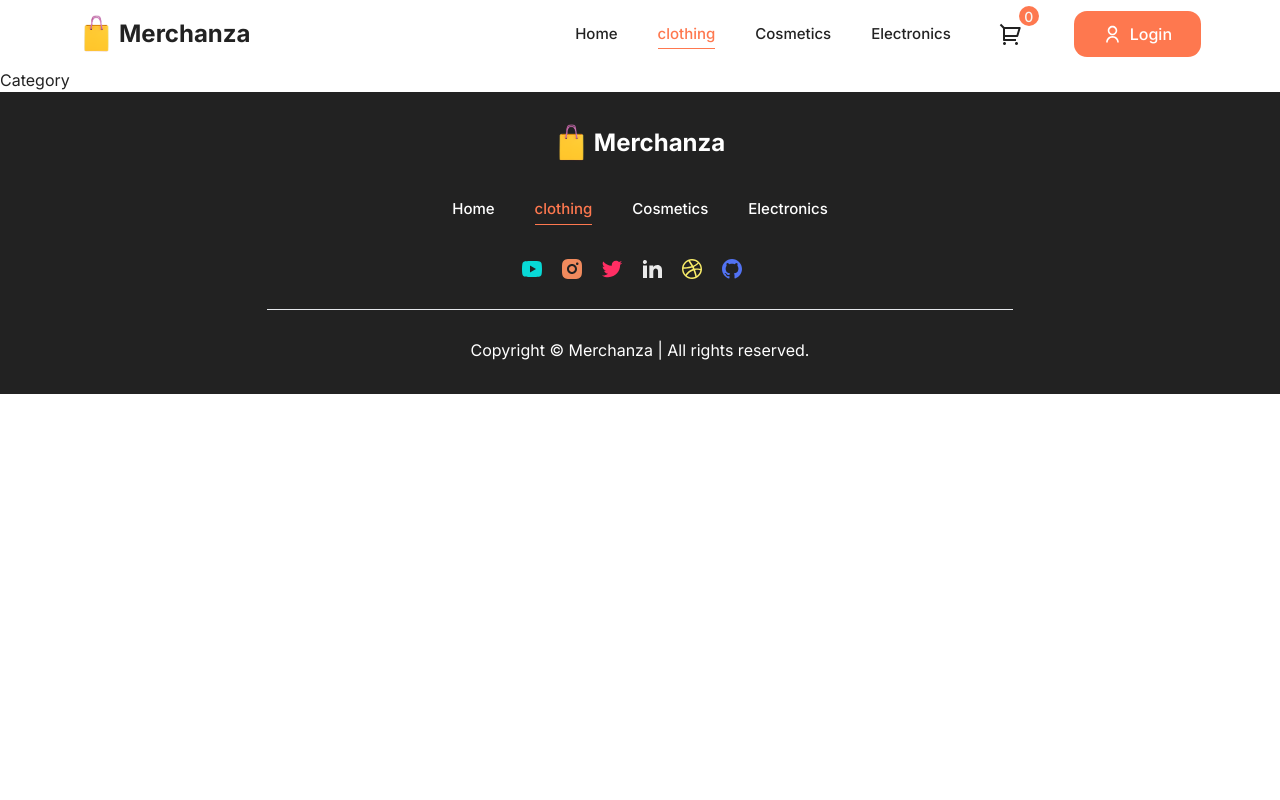
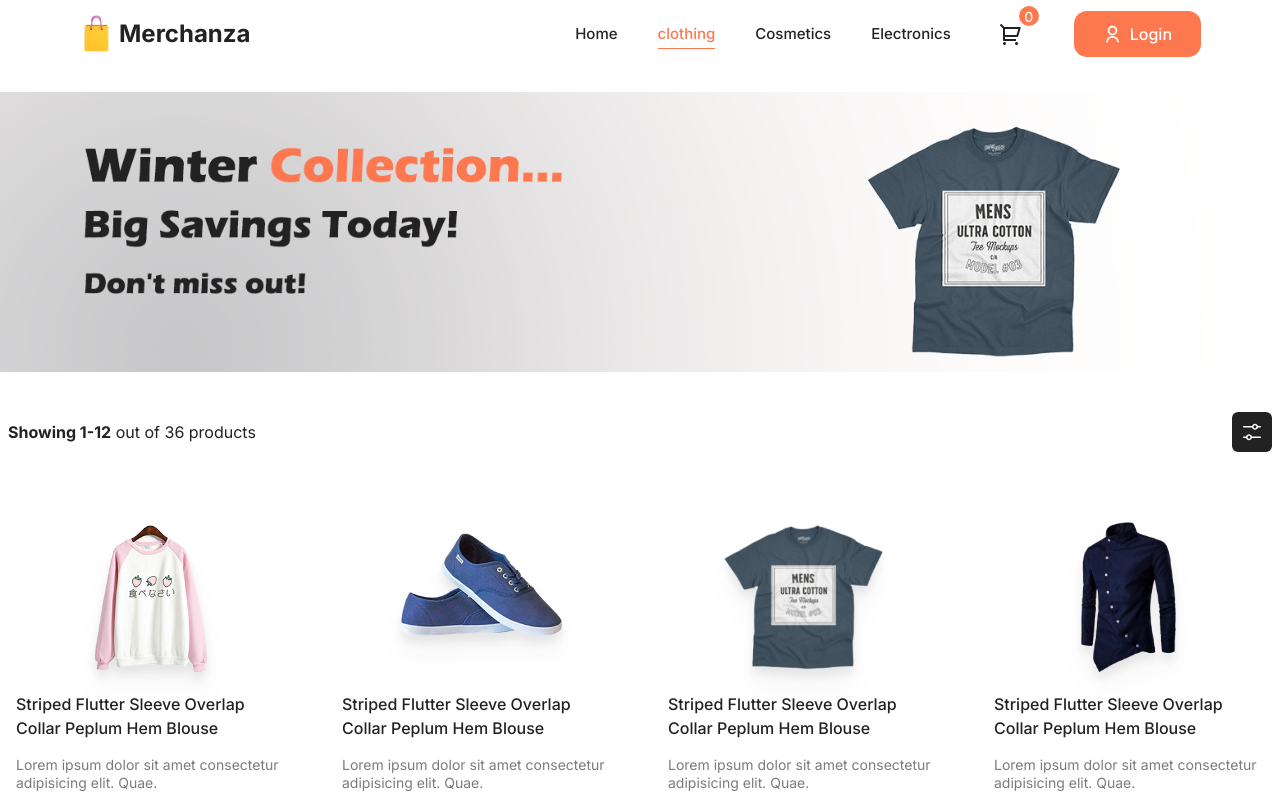
Before and after one commit to koffygeek/Merchanza, a React (Vite) app in the folder frontend/: page /clothing in a window 1280 px wide. Shown: the top 800 px of the page. Built offline with nearby package versions, Linux system fonts and the light colour scheme; a web font is replaced by a local one.

Commit message:
end category.jsx

```diff
--- a/frontend/src/App.jsx
+++ b/frontend/src/App.jsx
@@ -4,6 +4,9 @@
 import Category from "./pages/Category.jsx";
 import Product from "./pages/Product.jsx";
 import Footer from "./components/Footer.jsx";
+import clothingbanner from "./assets/clothingbanner.png";
+import cosmeticsbanner from "./assets/cosmeticsbanner.png";
+import electronicsbanner from "./assets/electronicsbanner.png";
 
 export default function App() {
   return (
@@ -12,10 +15,23 @@
         <Header />
         <Routes>
           <Route path="/" element={<Home />} />
-          <Route path="/clothing" element={<Category />} />
-          <Route path="/cosmetics" element={<Category />} />
-          <Route path="/electronics" element={<Category />} />
-          <Route path="/product" element={<Category />} />
+          <Route
+            path="/clothing"
+            element={<Category category={"clothing"} banner={clothingbanner} />}
+          />
+          <Route
+            path="/cosmetics"
+            element={
+              <Category category={"cosmetics"} banner={cosmeticsbanner} />
+            }
+          />
+          <Route
+            path="/electronics"
+            element={
+              <Category category={"electronics"} banner={electronicsbanner} />
+            }
+          />
+          <Route path="/product" element={<Product />} />
           <Route path=":productId" element={<Product />}></Route>
           {/* <Route path="/cart-page" element={<Cart />} />
           <Route path="/login" element={<Login />} /> */}
--- a/frontend/src/pages/Category.jsx
+++ b/frontend/src/pages/Category.jsx
@@ -1,7 +1,47 @@
 import React from "react";
+import { VscSettings } from "react-icons/vsc";
+import all_products from "../assets/all_products";
+import Item from "../components/Item";
+import { Link } from "react-router-dom";
 
-const Category = () => {
-  return <div>Category</div>;
+const Category = ({ banner, category }) => {
+  return (
+    <section max-padd-container bg-primary>
+      <div>
+        <div className="pt-6">
+          <img src={banner} alt="" className="block mb-7 mx-auto" />
+        </div>
+        <div className="flexBetween my-10 mx-2">
+          <h5>
+            <span className="font-bold">Showing 1-12</span> out of 36 products
+          </h5>
+          <Link to={"/"}>
+            <VscSettings className="text-3xl bg-tertiary rounded-md h-10 w-10 p-2 text-white" />
+          </Link>
+        </div>
+        {/* {container} */}
+        <div className="grid grid-cols-1 xs:grid-cols-2 lg:grid-cols-4 gap-6 gap-y-28 mt-32">
+          {all_products.map((item) => {
+            if (category === item.category) {
+              return (
+                <Item
+                  key={item.id}
+                  id={item.id}
+                  name={item.name}
+                  image={item.image}
+                  new_price={item.new_price}
+                  old_price={item.old_price}
+                />
+              );
+            }
+          })}
+        </div>
+        <div className="py-16 text-center">
+          <button className="btn-dark rounded-xl ">Load More</button>
+        </div>
+      </div>
+    </section>
+  );
 };
 
 export default Category;
```
